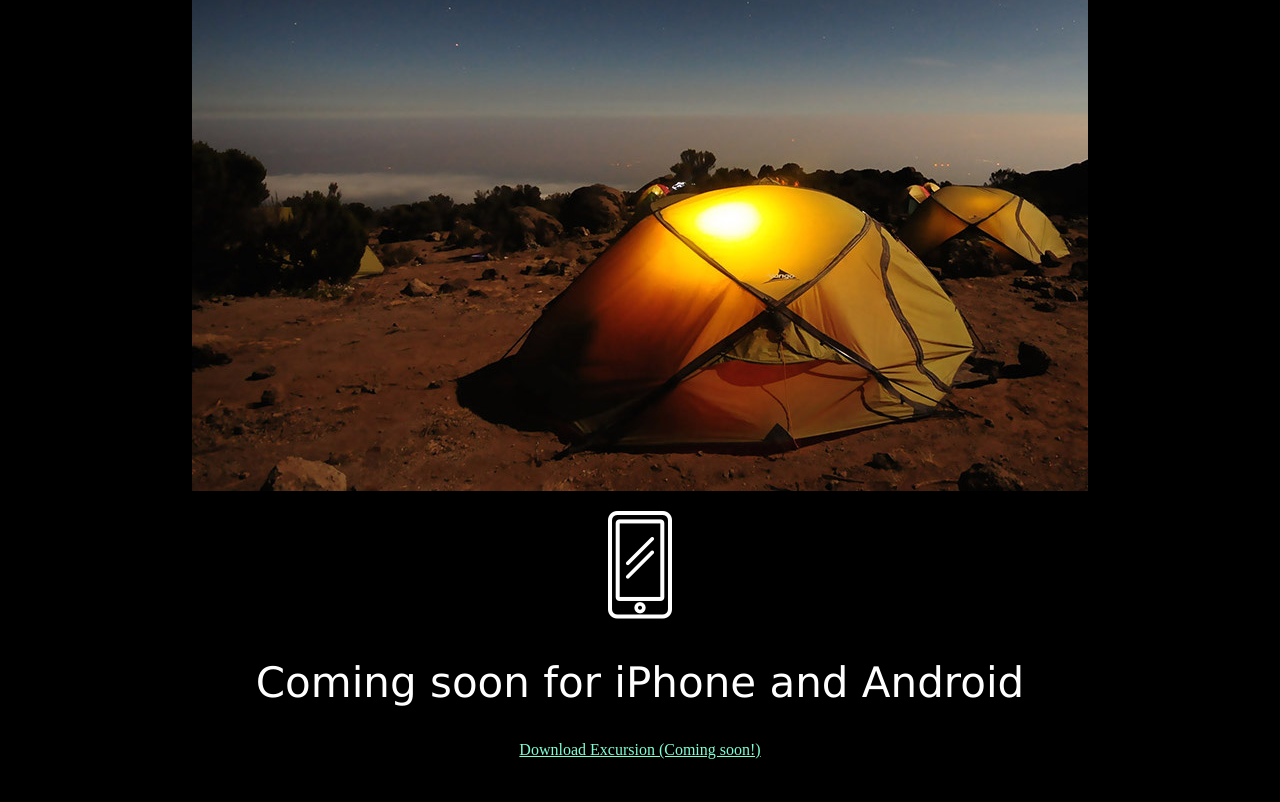
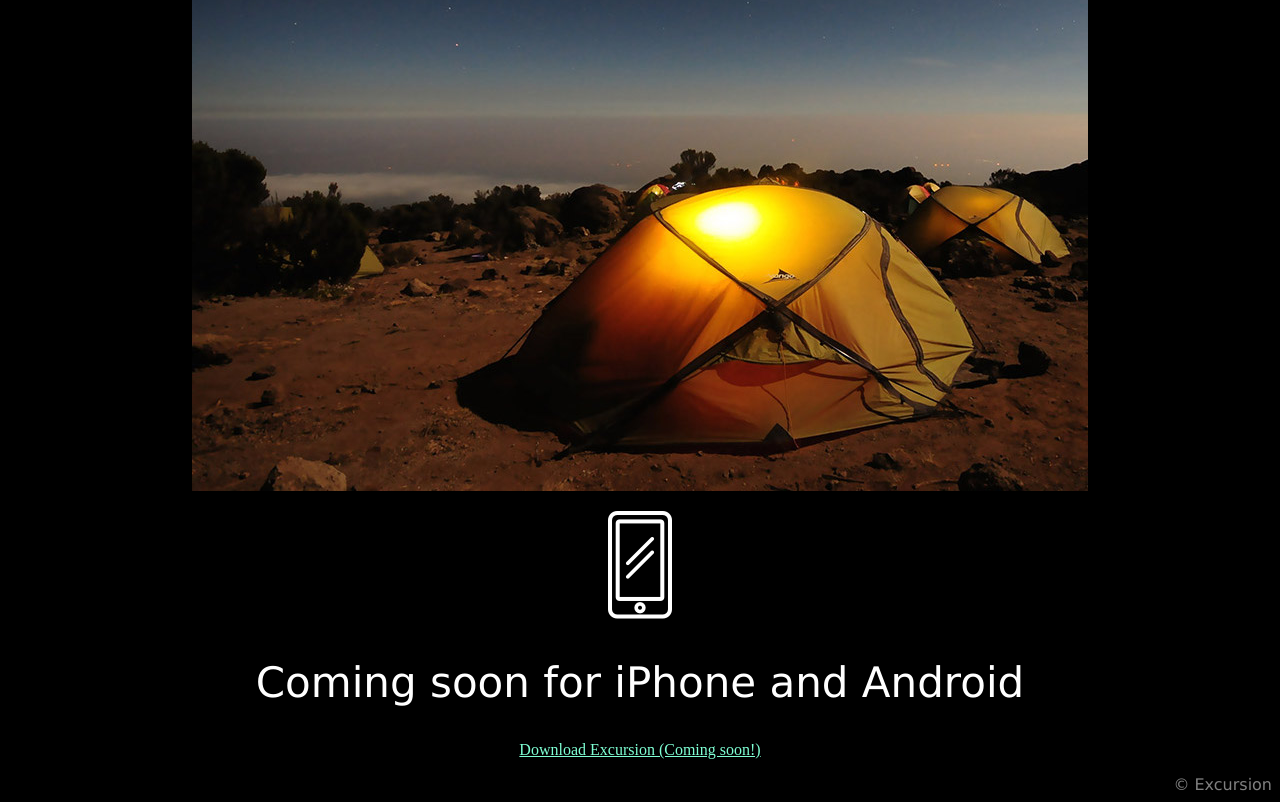
Before and after one commit to asaenka/git_excursion, a plain HTML site: page index.html in a window 1280 px wide. Shown: the part 520-1322 px from the top of the page. Before the commit the page ends 1295 px from the top, so only its background shows below. Drawn offline with Linux system fonts and the light colour scheme.

Commit message:
Add copyright image to the bottom of the landing page

```diff
--- a/index.html
+++ b/index.html
@@ -28,6 +28,8 @@
       <h2>Coming soon for iPhone and Android</h2>
       <a href="Download Excursion (Coming soon!)"><p> Download Excursion (Coming soon!)</p></a>
     </div>
+
+    <div class="copyright"> © Excursion</div>
   </div>
 </body>
 </html>
--- a/resources/css/style.css
+++ b/resources/css/style.css
@@ -35,3 +35,9 @@ a{
 p{
 text-align: center;
 }
+
+.copyright{
+  font-family:Verdana;
+  text-align:right;
+  color:gray;
+}
```
